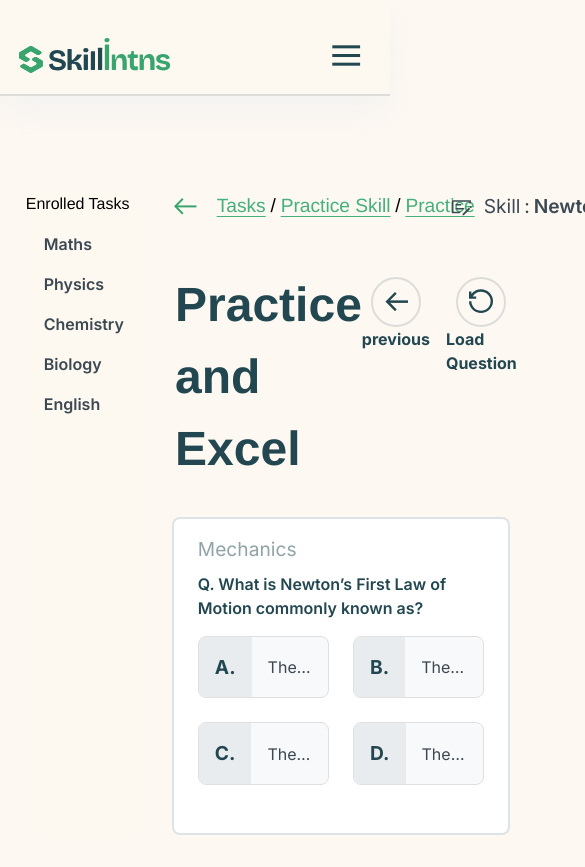
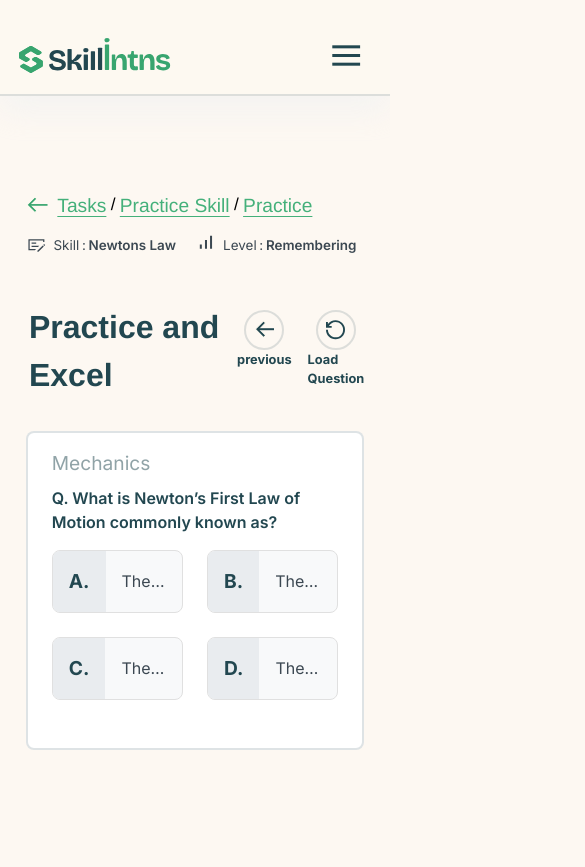
Before and after one commit to nickdude/skillintns, a Next.js app: page /practice in a window 390 px wide. Shown: the top 867 px of the page, 585 px wide, since content can reach past the window. After the commit the page ends 844 px from the top, so only its background shows below. Built offline with nearby package versions, Linux system fonts and the light colour scheme.

Commit message:
Responsiveness added to practice page

```diff
--- a/pages/register.js
+++ b/pages/register.js
@@ -15,7 +15,7 @@ export default function RegisterPage() {
       } else if (width >= 601 && width <= 1024) {
         setImageSrc("/tab_banner.svg"); // Tablet
       } else {
-        setImageSrc(""); // No image for mobile
+        setImageSrc(""); // No image for mobile c
       }
     };
     updateImageSrc();
--- a/styles/navbar.module.css
+++ b/styles/navbar.module.css
@@ -1,6 +1,6 @@
 /* Navbar Styles */
 .navbar {
-  max-width: 1706px;
+  max-width: 100%;
   display: flex;
   justify-content: space-between;
   align-items: center;
@@ -128,14 +128,26 @@ gap: 1rem; /* Space between hamburg and user section */
   width: 20px;
   height: 20px;
 }
-
+.buttonsGrid {
+  grid-template-columns: repeat(2, auto);
+  gap: 1.35em;
+}
 
 /* Media Query to Hide Feedback and Logout Buttons on Small Screens */
 @media screen and (max-width: 1010px) {
-.feedbackButton, /* Hide Feedback Button */
-.userSection { /* Hide Logout Button */
+  .feedbackButton, /* Hide Feedback Button */
+  .userSection { /* Hide Logout Button */
     display: none;
     width: 0px;
+  }
+
+  .navbar {
+    padding: 1rem;
+    height: 6rem;
+  }
+  .buttonsGrid{
+    grid-template-columns: repeat(1, auto);
+  }
 }
 
 
@@ -161,15 +173,12 @@ gap: 1rem; /* Space between hamburg and user section */
   margin-right: 0px;
 
 }
-.buttonsGrid {
-  grid-template-columns: repeat(2, auto);
-  gap: 1.35em;
-}
+
 .hamburg{
   display: block;
   padding-top: 0.4em;
 }
-}
+
 /* Navbar Styles for Mobile */
 @media screen and (max-width: 600px) {
 .navbar {
--- a/styles/practice.module.css
+++ b/styles/practice.module.css
@@ -83,3 +83,29 @@
         width: 25px;
         height: 25px;
     }
+
+    /* Ditch the task list when theres no space for it. */
+    @media (max-width: 1000px) {
+        .enrolledTasks {
+            display: none;
+        }
+    }
+
+
+    /* heading gets too big for 500px width screens so shrink it */
+    @media (max-width: 500px) {
+        .Title p {
+            font-size: 2rem;
+        }
+        .TitleButton {
+            font-size: 0.8rem;
+        }
+        .TitleIcon {
+            height: 40px;
+            width: 40px;
+        }
+        .TitleIcon img {
+            width: 20px;
+            height: 20px;
+        }
+    }
--- a/styles/questionMetaData.module.css
+++ b/styles/questionMetaData.module.css
@@ -57,5 +57,52 @@
 
     .skillName {
         font-weight:600;
+    }
+
+    /* Reactivity for text size and image size *in meta data */
+
+    @media (max-width: 1180px) {
+        .linkContainer p{
+            /* font-size:0.9em; */
+            align-content: baseline;
+        }
+        .linkContainer img{
+            padding-right: 0.5em;
+            height: 22px;
+        }
+        .practiceMetaData {
+            flex-direction: column;
+        }
+            .metaData{
+                margin-left: 0;
+                padding-top:1em;
+                /*font-size: 0.7em;*/
+                gap:3em;
+                width:25px;
+            }
+                .skill,.Level{
+                    align-items: center;
+                }
+                .metaData img{
+                    width:25px;
+                }
+                .Level img{
+                    margin-top: -6px;
+                }
+
+
 
     }
+
+    /* reduce font size when it gets too big for phone
+    screens and starts colliding with the outer container */
+
+    @media (max-width:640px){
+        .linkContainer p{
+            font-size:0.9em;
+        }
+        .metaData{
+            font-size: 0.7em;
+            gap:3em;
+        }
+    }
--- a/styles/register.module.css
+++ b/styles/register.module.css
@@ -193,7 +193,6 @@
         height: 50vh;
         display: flex;
         align-items: center;
-        justify-content: flex-end;
         background-color: #f5f5f5;
 
       }
@@ -362,7 +361,6 @@
         width: 50vw;
         height: 100vh;
         display: flex;
-        align-items: center;
         justify-content: flex-start;
         background-color: #f5f5f5;
       }
```
